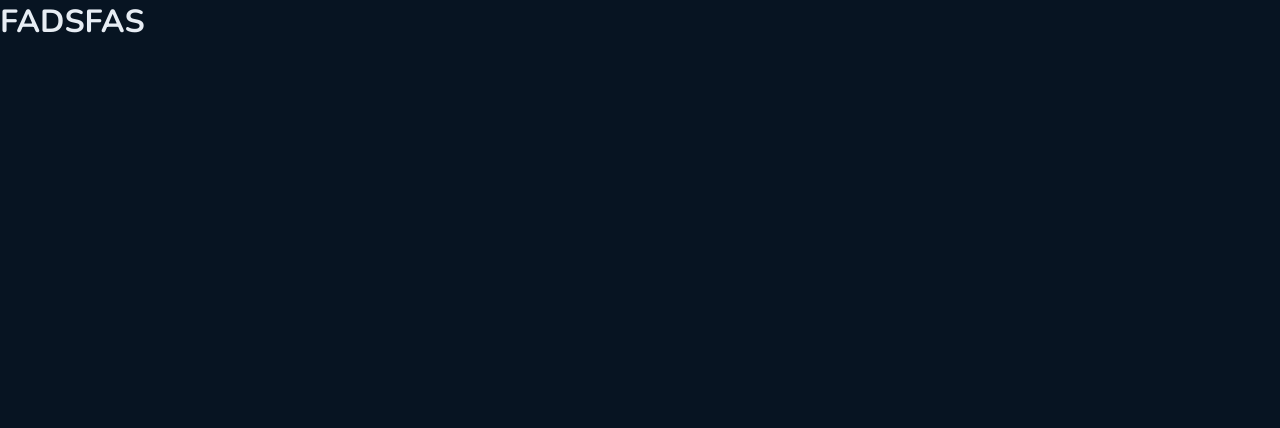
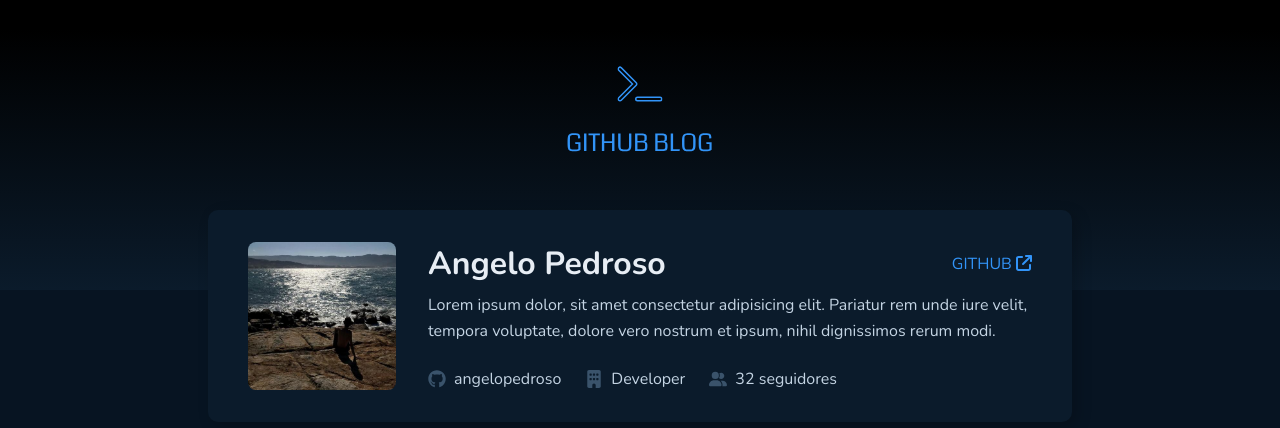
Before and after one commit to angelopedroso/Github-Blog, a Next.js app: page / in a window 1280 px wide. Shown: the top 428 px of the page. Built offline with nearby package versions, Linux system fonts and the light colour scheme.

Commit message:
Card and Header Style

```diff
--- a/package.json
+++ b/package.json
@@ -10,6 +10,7 @@
   },
   "dependencies": {
     "@fortawesome/fontawesome-svg-core": "^6.3.0",
+    "@fortawesome/free-brands-svg-icons": "^6.3.0",
     "@fortawesome/free-regular-svg-icons": "^6.3.0",
     "@fortawesome/free-solid-svg-icons": "^6.3.0",
     "@fortawesome/react-fontawesome": "^0.2.0",
--- /dev/null
+++ b/src/components/Card.tsx
@@ -0,0 +1,57 @@
+import {
+  CardProfileAboutContainer,
+  CardProfileContainer,
+  CardProfileInfoContainer,
+  CardProfileNameContainer,
+} from '@/styles/pages/home';
+import Image from 'next/image';
+import {
+  faArrowUpRightFromSquare,
+  faBuilding,
+  faUserGroup,
+} from '@fortawesome/free-solid-svg-icons';
+
+import { FontAwesomeIcon } from '@fortawesome/react-fontawesome';
+
+import profileImg from 'public/profile.jpg';
+import { faGithub } from '@fortawesome/free-brands-svg-icons';
+
+export function Card() {
+  return (
+    <CardProfileContainer>
+      <Image
+        src={profileImg}
+        alt="Github Profile Picture"
+        width={148}
+        height={148}
+      />
+      <CardProfileInfoContainer>
+        <CardProfileNameContainer>
+          <h1>Angelo Pedroso</h1>
+          <a href="#">
+            GITHUB <FontAwesomeIcon icon={faArrowUpRightFromSquare} />
+          </a>
+        </CardProfileNameContainer>
+        <p>
+          Lorem ipsum dolor, sit amet consectetur adipisicing elit. Pariatur rem
+          unde iure velit, tempora voluptate, dolore vero nostrum et ipsum,
+          nihil dignissimos rerum modi.
+        </p>
+        <CardProfileAboutContainer>
+          <span>
+            <FontAwesomeIcon icon={faGithub} />
+            angelopedroso
+          </span>
+          <span>
+            <FontAwesomeIcon icon={faBuilding} />
+            Developer
+          </span>
+          <span>
+            <FontAwesomeIcon icon={faUserGroup} />
+            32 seguidores
+          </span>
+        </CardProfileAboutContainer>
+      </CardProfileInfoContainer>
+    </CardProfileContainer>
+  );
+}
--- a/src/pages/_app.tsx
+++ b/src/pages/_app.tsx
@@ -1,8 +1,18 @@
 import { UniversalCss } from '@/styles/global';
+import { Container, Header } from '@/styles/pages/app';
 import type { AppProps } from 'next/app';
+import Image from 'next/image';
+import logoImg from 'public/logo.svg';
 
 UniversalCss();
 
 export default function App({ Component, pageProps }: AppProps) {
-  return <Component {...pageProps} />;
+  return (
+    <Container>
+      <Header>
+        <Image src={logoImg} alt="" width={148} height={98} />
+      </Header>
+      <Component {...pageProps} />
+    </Container>
+  );
 }
--- a/src/pages/_document.tsx
+++ b/src/pages/_document.tsx
@@ -1,3 +1,4 @@
+import { getCssText } from '@/styles';
 import { Html, Head, Main, NextScript } from 'next/document';
 
 export default function Document() {
@@ -14,6 +15,11 @@
           href="https://fonts.googleapis.com/css2?family=Nunito:wght@400;700&display=swap"
           rel="stylesheet"
         />
+
+        <style
+          id="stitches"
+          dangerouslySetInnerHTML={{ __html: getCssText() }}
+        />
       </Head>
       <body>
         <Main />
--- a/src/pages/index.tsx
+++ b/src/pages/index.tsx
@@ -1,3 +1,10 @@
+import { Card } from '@/components/Card';
+import { HomeContainer } from '@/styles/pages/home';
+
 export default function Home() {
-  return <h1>FADSFAS</h1>;
+  return (
+    <HomeContainer>
+      <Card />
+    </HomeContainer>
+  );
 }
--- a/src/styles/global.ts
+++ b/src/styles/global.ts
@@ -9,7 +9,7 @@
 
   body: {
     backgroundColor: '$blueGray700',
-    color: '$gray100',
+    color: '$gray200',
     '-webkit-font-smoothing': 'antialiased',
   },
 
--- /dev/null
+++ b/src/styles/pages/app.ts
@@ -0,0 +1,16 @@
+import { styled } from '..';
+
+export const Container = styled('div', {
+  display: 'flex',
+  flexDirection: 'column',
+  alignItems: 'center',
+  minHeight: '100vh',
+});
+
+export const Header = styled('header', {
+  width: '100%',
+  background: 'linear-gradient(to bottom, #000 10%, $blueGray600 100%)',
+  padding: '4rem 0 8rem',
+  display: 'flex',
+  justifyContent: 'center',
+});
--- /dev/null
+++ b/src/styles/pages/home.ts
@@ -0,0 +1,71 @@
+import { styled } from '..';
+
+export const HomeContainer = styled('main', {
+  width: '100%',
+  maxWidth: '54rem',
+  display: 'flex',
+  flexDirection: 'column',
+});
+
+export const CardProfileContainer = styled('div', {
+  width: '100%',
+  display: 'flex',
+  gap: '2rem',
+  padding: '2rem 2.5rem',
+  borderRadius: 10,
+  background: '$blueGray600',
+  marginTop: '-5rem',
+  boxShadow: '5px 5px 15px rgba(0, 0, 0, 0.2)',
+
+  img: {
+    borderRadius: 8,
+    objectFit: 'cover',
+  },
+});
+
+export const CardProfileInfoContainer = styled('div', {
+  display: 'flex',
+  flexDirection: 'column',
+  flex: 1,
+
+  p: {
+    marginTop: '0.5rem',
+    lineHeight: 1.6,
+  },
+});
+
+export const CardProfileNameContainer = styled('div', {
+  display: 'flex',
+  alignItems: 'center',
+  justifyContent: 'space-between',
+
+  h1: {
+    color: '$gray100',
+  },
+
+  a: {
+    textDecoration: 'none',
+    color: '$babyBlue',
+  },
+});
+
+export const CardProfileAboutContainer = styled('div', {
+  display: 'flex',
+  alignItems: 'center',
+  justifyContent: 'flex-start',
+  gap: '1.5rem',
+  marginTop: '1.5rem',
+
+  span: {
+    display: 'flex',
+    alignItems: 'center',
+    justifyContent: 'center',
+    gap: '0.5rem',
+
+    svg: {
+      color: '$blueGray300',
+      width: 18,
+      height: 18,
+    },
+  },
+});
```
Also changed, not shown: public/profile.jpg (added), 1 other file (tests, documents, lock files or other folders).
